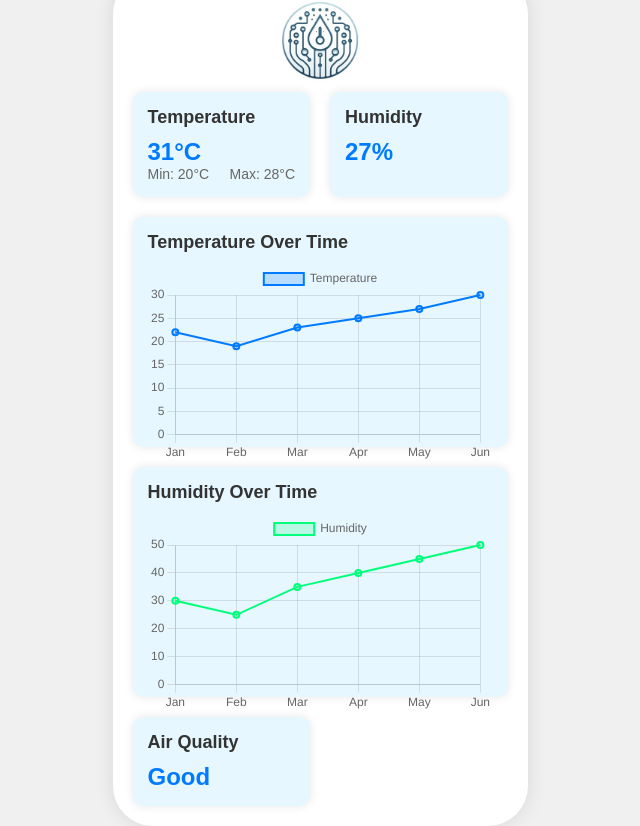
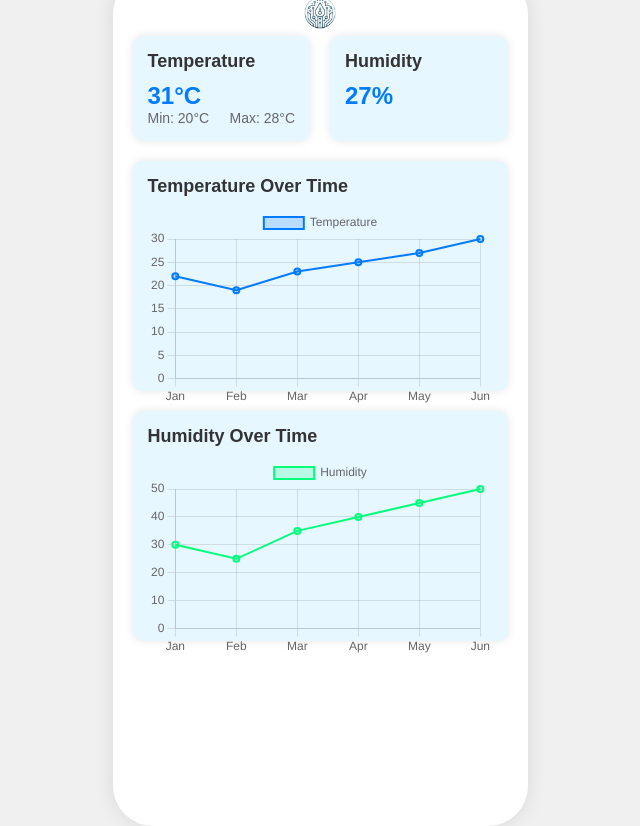
Before and after one commit to anaclaudians/dash, a plain HTML site: page index.html in a window 1280 px wide. Shown: the whole page, without its empty margins (320-960 px from the left). Drawn offline with nearby package versions, Linux system fonts and the light colour scheme.

Commit message:
tirei qualidade do ar

```diff
--- a/index.html
+++ b/index.html
@@ -11,7 +11,7 @@
 <body>
     <div class="container">
         <div class="phone">
-            <center> <div> <img src="../dash/img/logo.jpg" width="25%"></div></center>
+            <center> <div> <img src="../dash/img/logo.jpg" width="10%"></div></center>
             <div class="screen">
                 <div class="widget temperature">
                     <h2>Temperature</h2>
@@ -33,10 +33,7 @@
                     <h2>Humidity Over Time</h2>
                     <canvas id="humidityChart"></canvas>
                 </div>
-                <div class="widget air-quality">
-                    <h2>Air Quality</h2>
-                    <div class="value">Good</div>
-                </div>
+
             </div>
         </div>
     </div>
```
